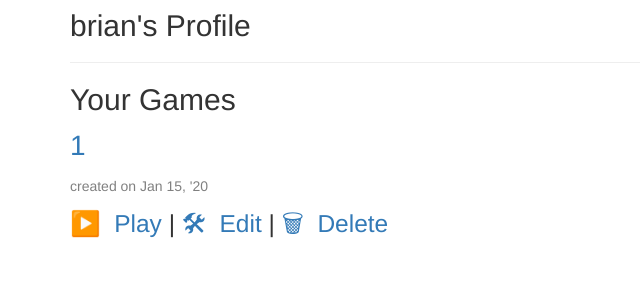
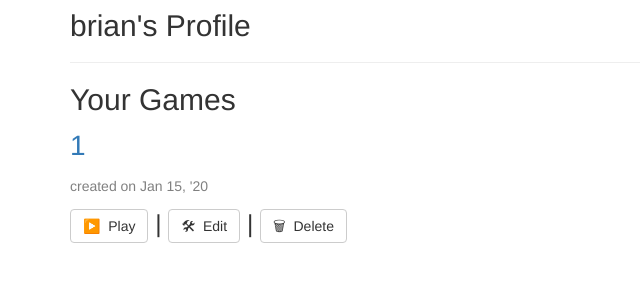
Before and after one commit to briancaffey/playquest, a Django app: page /profile/ in a window 1280 px wide. Shown: the part 51-351 px from the top of the page, without its empty margins (0-640 px from the left). Run offline with Django 3.2, Linux system fonts and the light colour scheme; a user stored in the database is signed in; tables that the repository leaves empty hold one stand-in row (values such as "Sample post"); some libraries are stand-ins or nearby versions.

```diff
--- a/plqst/templates/plqst/profile.html
+++ b/plqst/templates/plqst/profile.html
@@ -45,7 +45,7 @@
 {% for game in user_games %}
 <p style="font-size:2em;"><a href="{{ game.play_url }}">{{ game.id }}</a></p>
 <p style="color:gray;">created on {{ game.game_created | date:"M d, 'y"}}</p>
-<p style="font-size:1.75em;"><a href="{% url 'plqst:game_id' id=game.id %}">▶️&nbsp;&nbsp;Play </a> | <a href="{% url 'plqst:edit_game' id=game.id %}">🛠&nbsp;&nbsp;Edit</a> | <a href="{% url 'plqst:delete_game' id=game.id %}">🗑&nbsp;&nbsp;Delete</a></p>
+<p style="font-size:1.75em;"><a class="btn btn-default" href="{% url 'plqst:game_id' id=game.id %}">▶️&nbsp;&nbsp;Play </a> | <a class="btn btn-default" href="{% url 'plqst:edit_game' id=game.id %}">🛠&nbsp;&nbsp;Edit</a> | <a class="btn btn-default" href="{% url 'plqst:delete_game' id=game.id %}">🗑&nbsp;&nbsp;Delete</a></p>
 <br />
 {% endfor %}
 </div>
```
